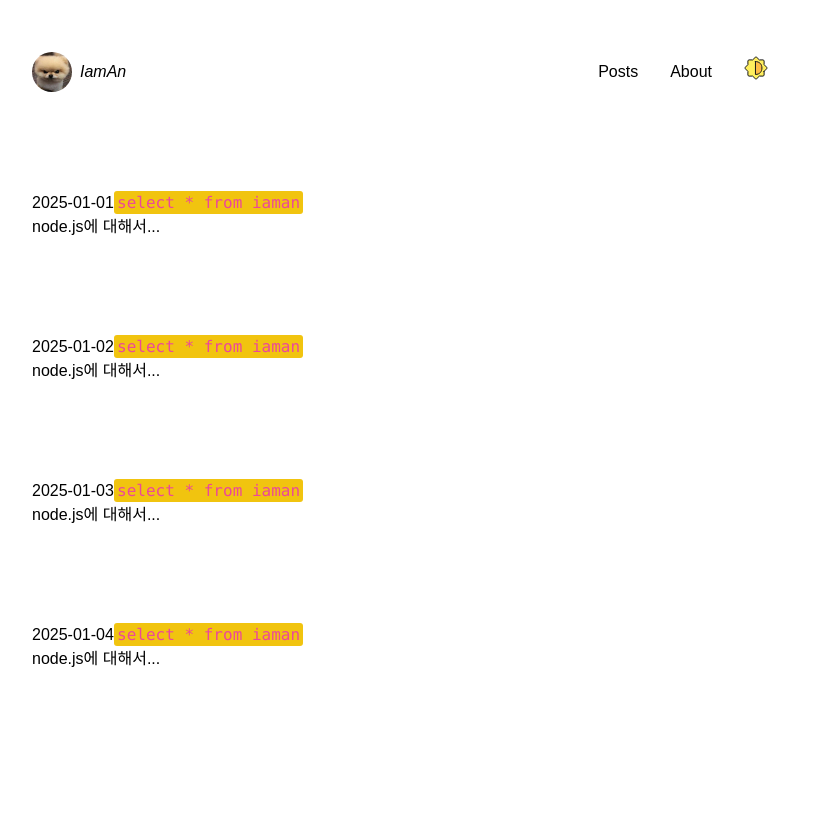
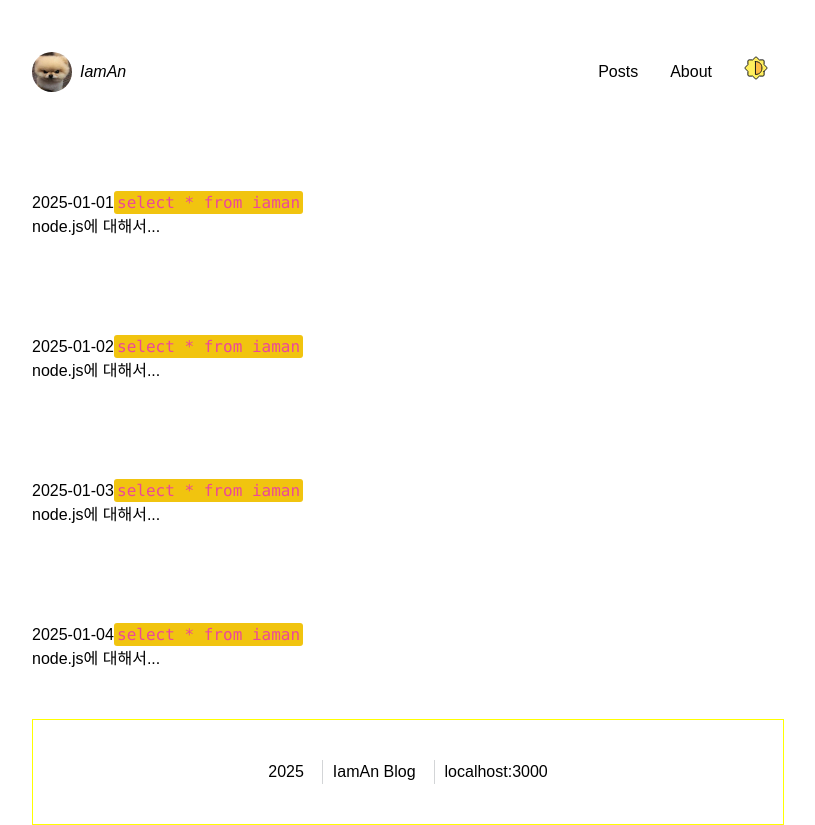
Before and after one commit to iamjunghwan/blog, a Next.js app: page / in a window 1280 px wide. Shown: the whole page, without its empty margins (232-1047 px from the left). Before the commit the page ends 800 px from the top, so only its background shows below. Built offline with nearby package versions, Linux system fonts and the light colour scheme.

Commit message:
footer 작업

```diff
--- a/app/layout.tsx
+++ b/app/layout.tsx
@@ -1,5 +1,6 @@
 import "./globals.css";
 import Headers from "../components/Header";
+import Footer from "../components/Footer";
 import { ThemeProvider } from "next-themes";
 
 export async function generateMetadata({
@@ -57,17 +58,18 @@ export default function RootLayout({
               paddingRight: "1.5rem",
               maxWidth: "50rem",
             }}
-            id="test"
           >
             <div
               style={{
                 justifyContent: "space-between",
                 flexDirection: "column",
                 display: "flex",
+                height: "100vh",
               }}
             >
               <Headers />
               {children}
+              <Footer />
             </div>
           </div>
         </ThemeProvider>
--- a/app/test/page.tsx
+++ b/app/test/page.tsx
@@ -47,6 +47,7 @@ export default function Home() {
   return (
     <>
       <div
+        style={{ height: "100vh" }}
         // style={{ ...parseStyle(editorStyle) }}
         dangerouslySetInnerHTML={{ __html: data }}
       ></div>
--- a/components/Footer.tsx
+++ b/components/Footer.tsx
@@ -0,0 +1,55 @@
+"use client";
+
+import { useState, useEffect } from "react";
+
+export default function Header() {
+  const [mounted, setMounted] = useState(false);
+
+  useEffect(() => {
+    setMounted(true);
+  }, []);
+
+  if (!mounted) {
+    return null;
+  }
+
+  return (
+    <footer>
+      <div
+        style={{
+          paddingTop: "2.5rem",
+          paddingBottom: "2.5rem",
+          border: "1px solid yellow",
+          alignItems: "center",
+          display: "flex",
+          flexDirection: "column",
+        }}
+      >
+        <div style={{ display: "flex" }}>
+          <div style={{ marginRight: ".5rem" }}>2025</div>
+          <div
+            style={{
+              content: "",
+              width: "1px",
+              backgroundColor: "#d3d5d7",
+              margin: "0 10px",
+            }}
+          ></div>
+          <div style={{ marginRight: ".5rem" }}> IamAn Blog </div>
+          <div
+            style={{
+              content: "",
+              width: "1px",
+              backgroundColor: "#d3d5d7",
+              margin: "0 10px",
+            }}
+          ></div>
+          <div>
+            {" "}
+            <a href="/">localhost:3000</a>
+          </div>
+        </div>
+      </div>
+    </footer>
+  );
+}
```
